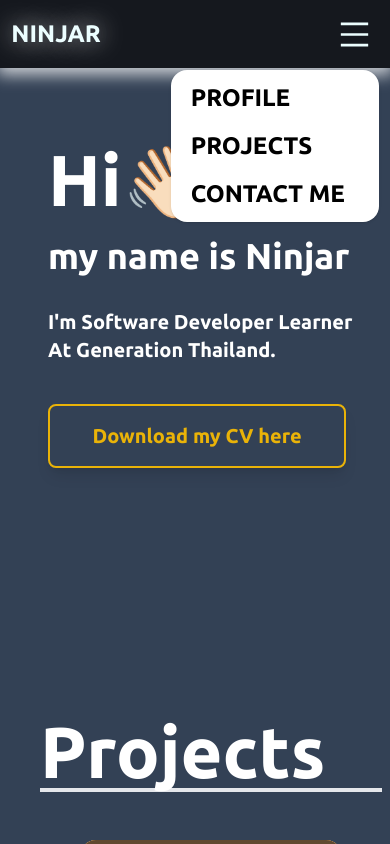
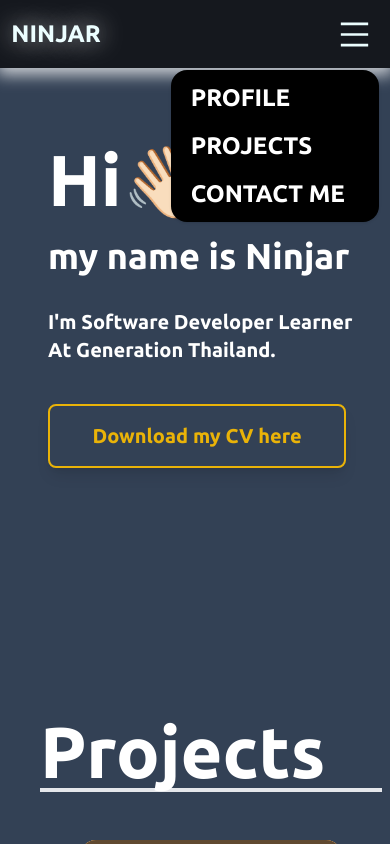
Before and after one commit to Charat-Ninjar/portfolio, a React (Vite) app: page / in a window 390 px wide. Both pictures are taken after a click on the label 354 px from the left and 34 px from the top of the page. Shown: the top 844 px of the page. Built offline with nearby package versions, Linux system fonts and the light colour scheme; a web font is replaced by a local one.

Commit message:
edit text color at dropdown

```diff
--- a/src/components/Navitem.jsx
+++ b/src/components/Navitem.jsx
@@ -10,11 +10,11 @@ const Navitem = () => {
         </label>
         <ul
           tabIndex={0}
-          className="menu menu-sm dropdown-content mt-3 z-[1] p-2 shadow bg-base-100 rounded-box w-52 flex-col  justify-start items-end align-middle text-black"
+          className="menu menu-sm dropdown-content mt-3 z-[1] p-2 shadow text-white bg-black rounded-box w-52 flex-col  justify-start items-end align-middle"
         >
           <li>
             <a href="#profile">
-              <div className="text-2xl h-fit  font-semibold text-glow hover:text-glow w-64 hover:scale-105">
+              <div className="text-2xl h-fit font-semibold text-glow hover:text-glow w-64 hover:scale-105">
                 PROFILE
               </div>
             </a>
```
